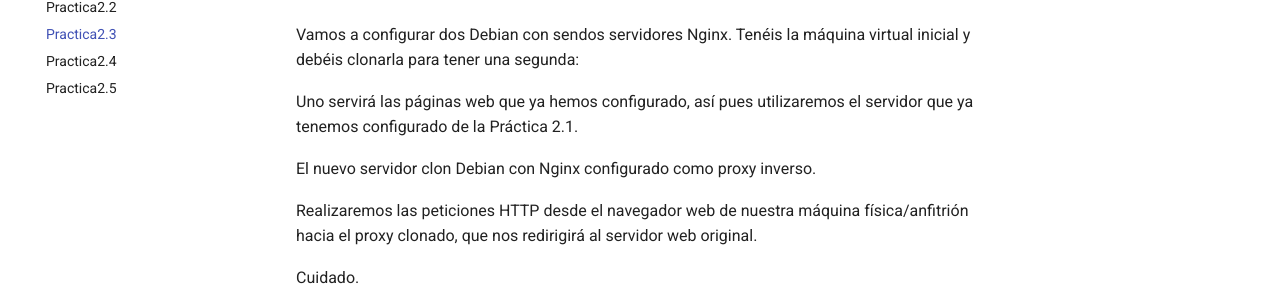
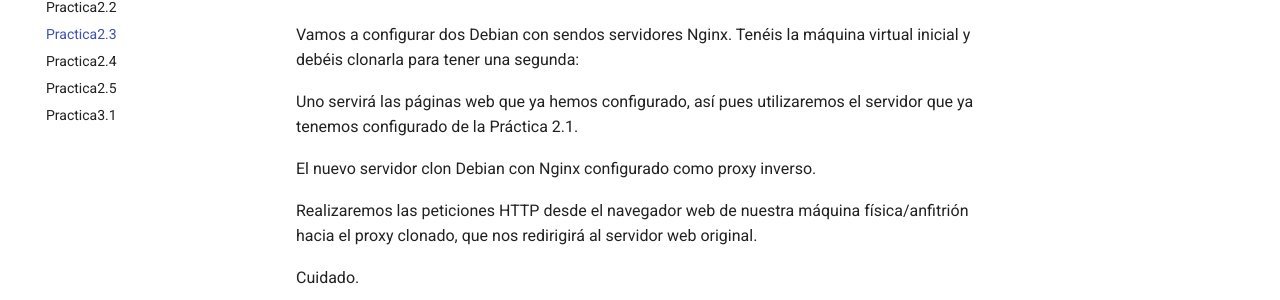
Before and after one commit to SalvadorVelaSanz/DESPLIEGUE-WEB, an MkDocs documentation site: the page built from docs/Practica3.md, in a window 1280 px wide. Shown: the part 158-458 px from the top of the page. Built offline with MkDocs 1.6.1 and Material for MkDocs 9.7.7, drawn with Linux system fonts in a browser that asks for light colours.

Commit message:
preparacion para pratica3.1

```diff
--- a/mkdocs.yml
+++ b/mkdocs.yml
@@ -8,3 +8,4 @@
   - Practica2.3: Practica3.md
   - Practica2.4: Practica4.md
   - Practica2.5: Practica5.md
+  - Practica3.1: Practica6.md
```
Also changed, not shown: docs/Practica6.md (added).
